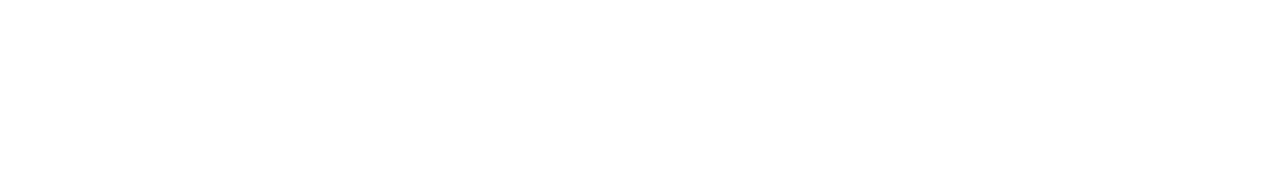
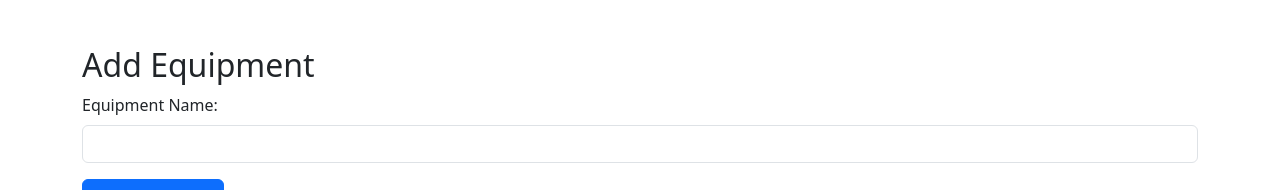
Before and after one commit to imuqri/FYP-Faculty-Management, a React (Create React App) app: page /account in a window 1280 px wide. Shown: the part 592-782 px from the top of the page. Built offline with nearby package versions, Linux system fonts and the light colour scheme; no server answers; the database is empty; sample sign-in values are in the browser's storage.

Commit message:
create AddEquipment component

```diff
--- a/src/components/Account.jsx
+++ b/src/components/Account.jsx
@@ -5,6 +5,7 @@
 import { database } from '../firebase';
 
 import AddSoftware from './AddSoftware';
+import AddEquipment from './AddEquipment';
 
 const Account = () => {
 
@@ -51,6 +52,11 @@
         <button onClick={handleLogout}>Logout</button>
       </div>
       <AddSoftware/>
+      <div/>
+      <AddEquipment/>
+      <div>
+
+      </div>
     </div>
   )
 }
--- /dev/null
+++ b/src/components/AddEquipment.jsx
@@ -0,0 +1,49 @@
+import React, { useState } from 'react';
+import { ref, push } from 'firebase/database';
+import { database } from '../firebase';
+
+const AddEquipment = () => {
+  const [equipmentName, setEquipmentName] = useState('');
+
+  const handleAddEquipment = () => {
+    if (equipmentName) {
+      const equipmentRef = ref(database, 'equipments'); // Reference to the "equipment" node
+      push(equipmentRef, { name: equipmentName })
+        .then(() => {
+          console.log('Equipment added successfully.');
+          setEquipmentName('');
+        })
+        .catch(error => {
+          console.error('Error adding equipment:', error);
+        });
+    } else {
+      console.error('Please enter equipment name.');
+    }
+  };
+
+  return (
+    <div className="container mt-5">
+      <h2>Add Equipment</h2>
+
+      <div className="mb-3">
+        <label className="form-label">Equipment Name:</label>
+        <input
+          type="text"
+          className="form-control"
+          value={equipmentName}
+          onChange={(e) => setEquipmentName(e.target.value)}
+        />
+      </div>
+
+      <button
+        type="button"
+        className="btn btn-primary"
+        onClick={handleAddEquipment}
+      >
+        Add Equipment
+      </button>
+    </div>
+  );
+};
+
+export default AddEquipment;
```
